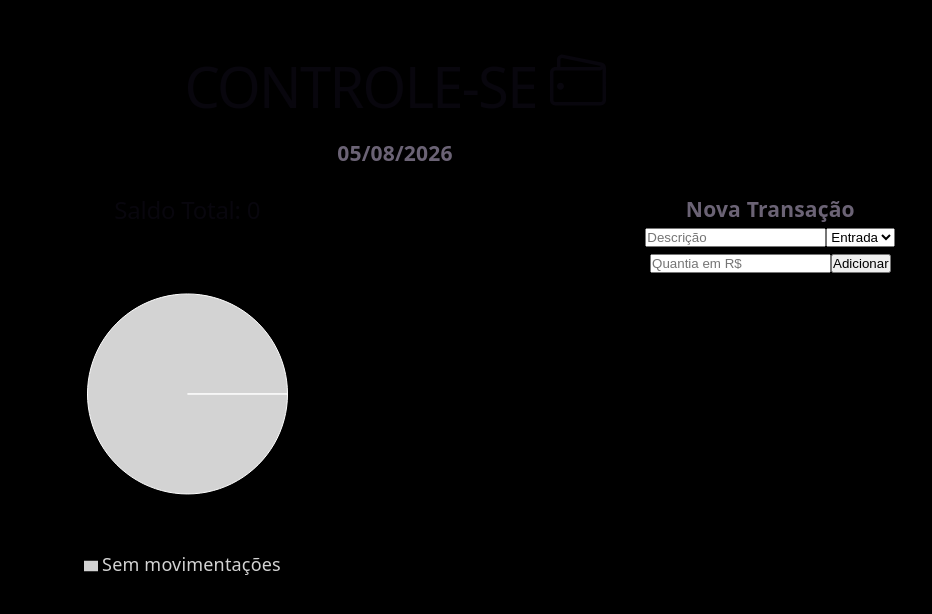
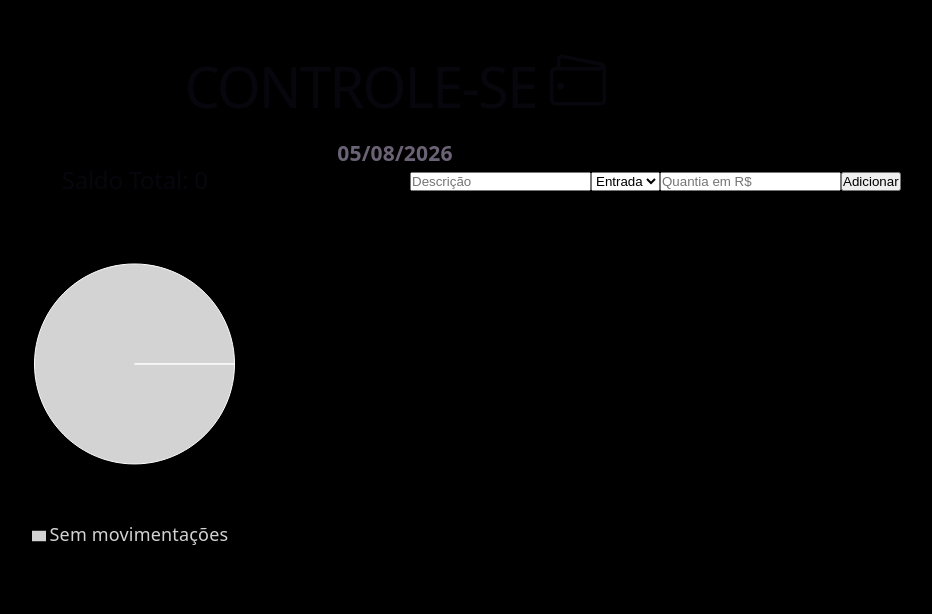
Before and after one commit to Felipesaraiva113/controle-se, a React (Vite) app: page / in a window 1280 px wide. Shown: the top 614 px of the page, without its empty margins (245-1177 px from the left). Built offline with nearby package versions, Linux system fonts and the light colour scheme.

Commit message:
definir o grid layout da página

```diff
--- a/src/components/TransactionForm.jsx
+++ b/src/components/TransactionForm.jsx
@@ -29,7 +29,6 @@ function TransactionForm({ onAddTransaction, dataFormatada }) {
     };
     return (
         <form onSubmit={handleSubmit} className="transaction-form">
-            <h3>Nova Transação</h3>
             <input
                 type="text"
                 placeholder="Descrição"
--- a/src/styles/global.css
+++ b/src/styles/global.css
@@ -3,30 +3,42 @@
     padding: 0;
     box-sizing: border-box;
 }
-
 body {
     background-color: black;
 }
-
-:root {
-    --succes-color: rgb(1, 207, 1);
-    --danger-color: red;
-    --primary-color: #4299e1;
+.app {
+  display: flex;
+  flex-direction: column;
+  align-items: center;
+  max-width: 1200px;
+  margin: 0 auto;
+  padding: 20px;
+  box-sizing: border-box;
 }
-
+.app > div:first-child {
+  width: 100%;
+  display: flex;
+  justify-content: space-between;
+  align-items: center;
+  margin-bottom: 30px;
+}
 .grid-layout {
-    display: grid;
-    grid-template-columns: 8fr 4fr;
-    gap: 80px;
-    margin-top: 30px;
+  display: grid;
+  grid-template-columns: 1fr 1fr;
+  gap: 30px;
+  width: 100%;
 }
-
-.app {
-    max-width: 1200px;
-    margin: 0 auto;
-    padding: 20px;
+.painel-esquerdo {
+  display: flex;
+  flex-direction: column;
+  align-items: center;
+  justify-content: flex-start;
 }
-
+.painel-direito {
+  display: flex;
+  flex-direction: column;
+  gap: 20px; /* Espaçamento entre o Formulário e a Listagem */
+}
 @media (max-width: 768px) {
   .grid-layout {
     grid-template-columns: 1fr;
```
